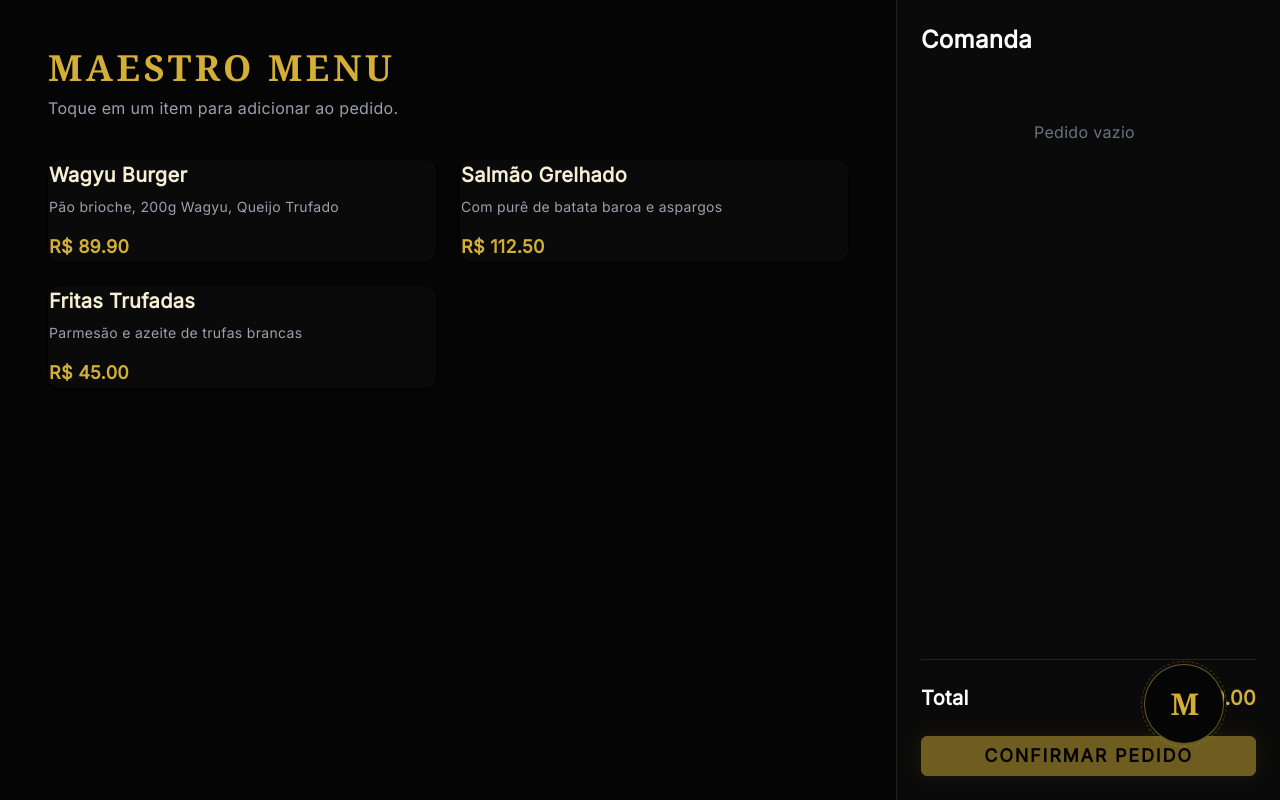
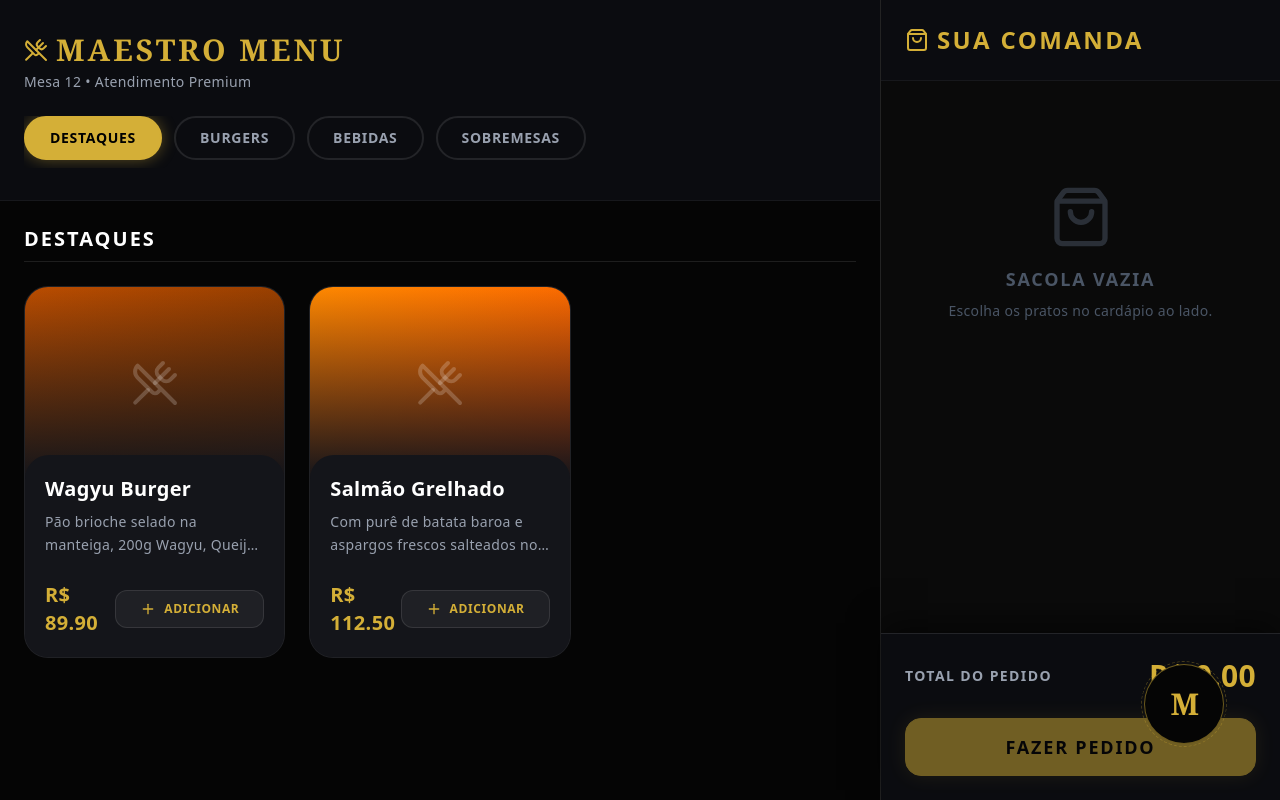
Before and after one commit to PedroHenriqueTP/maestro-food, a Next.js app in the folder maestro-frontend/: page /order in a window 1280 px wide. Built offline with nearby package versions, Linux system fonts and the light colour scheme.

Commit message:
test(simulator): cardápio digital + marketplace otimizado para cliente final - Pitbull Simulator

```diff
--- a/maestro-frontend/src/app/order/page.tsx
+++ b/maestro-frontend/src/app/order/page.tsx
@@ -5,14 +5,21 @@ import { motion, AnimatePresence } from 'framer-motion';
 import { Card } from '@/components/ui/card';
 import { Button } from '@/components/ui/button';
 
+import { UtensilsCrossed, Plus, Minus, ShoppingBag, X, Info } from 'lucide-react';
+
+const CATEGORIES = ['Destaques', 'Burgers', 'Bebidas', 'Sobremesas'];
+
 const MENU_ITEMS = [
-  { id: '1', name: 'Wagyu Burger', price: 89.90, desc: 'Pão brioche, 200g Wagyu, Queijo Trufado' },
-  { id: '2', name: 'Salmão Grelhado', price: 112.50, desc: 'Com purê de batata baroa e aspargos' },
-  { id: '3', name: 'Fritas Trufadas', price: 45.00, desc: 'Parmesão e azeite de trufas brancas' },
+  { id: '1', category: 'Destaques', name: 'Wagyu Burger', price: 89.90, desc: 'Pão brioche selado na manteiga, 200g Wagyu, Queijo Trufado e maionese da casa.', img: 'bg-gradient-to-br from-amber-700 to-amber-900' },
+  { id: '2', category: 'Destaques', name: 'Salmão Grelhado', price: 112.50, desc: 'Com purê de batata baroa e aspargos frescos salteados no azeite.', img: 'bg-gradient-to-br from-orange-400 to-orange-600' },
+  { id: '3', category: 'Burgers', name: 'Smash Duplo', price: 45.00, desc: 'Pão de batata, 2x smash 90g, cheddar inglês, bacon caramelizado.', img: 'bg-gradient-to-br from-amber-600 to-amber-800' },
+  { id: '4', category: 'Bebidas', name: 'Negroni Envelhecido', price: 42.00, desc: 'Envelhecido em barril de carvalho por 30 dias.', img: 'bg-gradient-to-br from-red-600 to-red-900' },
 ];
 
 export default function OrderFlow() {
-  const [cart, setCart] = useState<{id: string, name: string, price: number, qty: number}[]>([]);
+  const [cart, setCart] = useState<{id: string, name: string, price: number, qty: number, obs?: string}[]>([]);
+  const [activeCategory, setActiveCategory] = useState('Destaques');
+  const [isCartOpen, setIsCartOpen] = useState(false);
 
   const addToCart = (item: any) => {
     const existing = cart.find(c => c.id === item.id);
@@ -23,86 +30,190 @@ export default function OrderFlow() {
     }
   };
 
+  const removeFromCart = (id: string) => {
+    const existing = cart.find(c => c.id === id);
+    if (existing && existing.qty > 1) {
+      setCart(cart.map(c => c.id === id ? { ...c, qty: c.qty - 1 } : c));
+    } else {
+      setCart(cart.filter(c => c.id !== id));
+    }
+  };
+
   const total = cart.reduce((acc, curr) => acc + (curr.price * curr.qty), 0);
 
   return (
-    <div className="min-h-screen bg-[#050505] text-white flex flex-col md:flex-row">
-      {/* Menu Area (Liquid Flow) */}
-      <div className="flex-1 p-6 md:p-12 overflow-y-auto">
-        <header className="mb-10">
-          <h1 className="text-4xl font-extrabold text-[#D4AF37] uppercase tracking-widest font-serif">Maestro Menu</h1>
-          <p className="text-gray-400 mt-2">Toque em um item para adicionar ao pedido.</p>
+    <div className="min-h-screen bg-[#050505] text-white flex flex-col md:flex-row pb-24 md:pb-0 font-sans">
+
+      {/* Menu Area (Mobile First) */}
+      <div className="flex-1 overflow-y-auto">
+        <header className="px-6 py-8 bg-[#0B0C10] border-b border-white/5 sticky top-0 z-30">
+          <div className="flex items-center justify-between mb-6">
+            <div>
+              <h1 className="text-3xl font-extrabold text-[#D4AF37] uppercase tracking-widest font-serif flex items-center gap-2">
+                <UtensilsCrossed className="w-6 h-6" /> Maestro Menu
+              </h1>
+              <p className="text-gray-400 mt-1 text-sm font-medium tracking-wide">Mesa 12 • Atendimento Premium</p>
+            </div>
+          </div>
+
+          {/* Categories Horizontal Scroll */}
+          <div className="flex overflow-x-auto gap-3 pb-2 custom-scrollbar hide-scrollbar snap-x">
+            {CATEGORIES.map(cat => (
+              <button
+                key={cat}
+                onClick={() => setActiveCategory(cat)}
+                className={`snap-start whitespace-nowrap px-6 py-2.5 rounded-full text-sm font-bold uppercase tracking-wider transition-all active:scale-95 border-2 ${
+                  activeCategory === cat ? 'bg-[#D4AF37] text-black border-[#D4AF37] shadow-[0_0_15px_rgba(212,175,55,0.4)]' : 'bg-transparent text-gray-400 border-white/10 hover:border-white/30'
+                }`}
+              >
+                {cat}
+              </button>
+            ))}
+          </div>
         </header>
 
-        <div className="grid grid-cols-1 md:grid-cols-2 gap-6">
-          {MENU_ITEMS.map((item) => (
+        <div className="p-6">
+          <h2 className="text-xl font-bold text-white mb-6 uppercase tracking-widest border-b border-white/10 pb-2">{activeCategory}</h2>
+
+          <div className="grid grid-cols-1 md:grid-cols-2 lg:grid-cols-3 gap-6">
+            {MENU_ITEMS.filter(i => i.category === activeCategory).map((item) => (
               <motion.div
                 key={item.id}
-              whileHover={{ scale: 1.02 }}
-              whileTap={{ scale: 0.98 }}
                 layout
-              onClick={() => addToCart(item)}
-              className="cursor-pointer"
+                className="bg-[#14151A] border border-white/5 rounded-3xl overflow-hidden flex flex-col active:scale-[0.98] transition-transform"
               >
-              <Card variant="glass" className="h-full flex flex-col justify-between border-transparent hover:border-[#D4AF37]/50 transition-colors">
+                {/* Image Placeholder */}
+                <div className={`h-48 w-full ${item.img} relative flex items-center justify-center`}>
+                  <div className="absolute inset-0 bg-gradient-to-t from-[#14151A] to-transparent"></div>
+                  <UtensilsCrossed className="w-12 h-12 text-white/20 relative z-10" />
+                </div>
+
+                <div className="p-5 flex-1 flex flex-col justify-between -mt-6 relative z-20 bg-[#14151A] rounded-t-3xl">
                   <div>
-                  <h3 className="text-xl font-bold">{item.name}</h3>
-                  <p className="text-sm text-gray-400 mt-2">{item.desc}</p>
+                    <h3 className="text-xl font-black text-white">{item.name}</h3>
+                    <p className="text-sm text-gray-400 mt-2 leading-relaxed line-clamp-2">{item.desc}</p>
                   </div>
-                <div className="mt-4 text-[#D4AF37] font-bold text-lg">
+
+                  <div className="mt-6 flex items-center justify-between">
+                    <div className="text-[#D4AF37] font-black text-xl">
                       R$ {item.price.toFixed(2)}
                     </div>
-              </Card>
+
+                    {cart.find(c => c.id === item.id) ? (
+                      <div className="flex items-center gap-3 bg-[#0B0C10] rounded-xl p-1 border border-white/10">
+                        <button onClick={(e) => { e.stopPropagation(); removeFromCart(item.id); }} className="w-8 h-8 flex items-center justify-center rounded-lg bg-white/5 active:bg-white/10 text-white">
+                          <Minus className="w-4 h-4" />
+                        </button>
+                        <span className="font-bold w-4 text-center">{cart.find(c => c.id === item.id)?.qty}</span>
+                        <button onClick={(e) => { e.stopPropagation(); addToCart(item); }} className="w-8 h-8 flex items-center justify-center rounded-lg bg-[#D4AF37] text-black active:scale-95">
+                          <Plus className="w-4 h-4" />
+                        </button>
+                      </div>
+                    ) : (
+                      <button
+                        onClick={(e) => { e.stopPropagation(); addToCart(item); }}
+                        className="bg-white/5 hover:bg-white/10 border border-white/10 text-[#D4AF37] font-bold py-2.5 px-6 rounded-xl transition-colors active:scale-95 uppercase tracking-wider text-xs flex items-center gap-2"
+                      >
+                        <Plus className="w-4 h-4" /> Adicionar
+                      </button>
+                    )}
+                  </div>
+                </div>
               </motion.div>
             ))}
           </div>
         </div>
+      </div>
 
-      {/* Cart/Summary Sidebar */}
-      <div className="w-full md:w-96 bg-[#0a0a0a] border-l border-white/10 p-6 flex flex-col min-h-[50vh] md:min-h-screen">
-        <h2 className="text-2xl font-bold mb-6">Comanda</h2>
+      {/* Desktop Cart Sidebar / Mobile Modal */}
+      <div className={`fixed inset-0 z-50 md:relative md:inset-auto w-full md:w-[400px] bg-[#0a0a0a] border-l border-white/10 flex flex-col transition-transform duration-300 ${isCartOpen ? 'translate-y-0' : 'translate-y-full md:translate-y-0'}`}>
+        <div className="p-6 border-b border-white/5 flex items-center justify-between bg-[#0B0C10]">
+          <h2 className="text-2xl font-black uppercase tracking-widest text-[#D4AF37] flex items-center gap-2">
+            <ShoppingBag className="w-6 h-6" /> Sua Comanda
+          </h2>
+          <button onClick={() => setIsCartOpen(false)} className="md:hidden p-2 bg-white/5 rounded-full text-gray-400">
+            <X className="w-6 h-6" />
+          </button>
+        </div>
 
-        <div className="flex-1 overflow-y-auto space-y-4 pr-2">
+        <div className="flex-1 overflow-y-auto p-6 space-y-4">
           <AnimatePresence>
             {cart.map((item) => (
               <motion.div
                 key={item.id}
-                initial={{ opacity: 0, x: 20 }}
-                animate={{ opacity: 1, x: 0 }}
+                initial={{ opacity: 0, scale: 0.9 }}
+                animate={{ opacity: 1, scale: 1 }}
                 exit={{ opacity: 0, scale: 0.8 }}
                 layout
-                className="flex justify-between items-center bg-white/5 p-4 rounded-lg"
+                className="bg-[#14151A] p-4 rounded-2xl border border-white/5"
               >
+                <div className="flex justify-between items-start mb-4">
                   <div>
-                  <span className="font-bold block">{item.name}</span>
-                  <span className="text-xs text-gray-400">{item.qty}x R$ {item.price.toFixed(2)}</span>
+                    <span className="font-bold text-white text-lg block">{item.name}</span>
+                    <span className="text-sm font-black text-[#D4AF37]">R$ {(item.price * item.qty).toFixed(2)}</span>
                   </div>
-                <div className="font-bold text-[#D4AF37]">
-                  R$ {(item.price * item.qty).toFixed(2)}
+
+                  {/* Qty Controls inside Cart */}
+                  <div className="flex items-center gap-3 bg-[#0B0C10] rounded-xl p-1 border border-white/10">
+                    <button onClick={() => removeFromCart(item.id)} className="w-7 h-7 flex items-center justify-center rounded-lg bg-white/5 text-white"><Minus className="w-4 h-4" /></button>
+                    <span className="font-bold w-4 text-center text-sm">{item.qty}</span>
+                    <button onClick={() => addToCart(item)} className="w-7 h-7 flex items-center justify-center rounded-lg bg-[#D4AF37] text-black"><Plus className="w-4 h-4" /></button>
+                  </div>
+                </div>
+
+                {/* Observações */}
+                <div className="mt-2 bg-[#050505] rounded-xl px-3 py-2 flex items-center gap-2 border border-white/5">
+                  <Info className="w-4 h-4 text-gray-500" />
+                  <input type="text" placeholder="Adicionar observação..." className="bg-transparent text-xs text-white w-full outline-none placeholder:text-gray-600" />
                 </div>
               </motion.div>
             ))}
           </AnimatePresence>
           {cart.length === 0 && (
-            <div className="text-center text-gray-500 mt-10">Pedido vazio</div>
+            <div className="text-center text-gray-600 mt-20 flex flex-col items-center">
+              <ShoppingBag className="w-16 h-16 mb-4 opacity-50" />
+              <p className="font-bold text-lg uppercase tracking-widest">Sacola Vazia</p>
+              <p className="text-sm mt-2">Escolha os pratos no cardápio ao lado.</p>
+            </div>
           )}
         </div>
 
-        <div className="pt-6 border-t border-white/10 mt-6">
-          <div className="flex justify-between items-center mb-6 text-xl font-bold">
-            <span>Total</span>
-            <span className="text-[#D4AF37]">R$ {total.toFixed(2)}</span>
+        <div className="p-6 bg-[#0B0C10] border-t border-white/10 shadow-[0_-10px_30px_rgba(0,0,0,0.5)]">
+          <div className="flex justify-between items-center mb-6 text-xl">
+            <span className="font-bold text-gray-400 uppercase tracking-widest text-sm">Total do Pedido</span>
+            <span className="text-[#D4AF37] font-black text-3xl">R$ {total.toFixed(2)}</span>
           </div>
           <Button
             variant="primary"
             size="lg"
-            className="w-full text-lg uppercase tracking-widest"
+            className={`w-full py-7 text-lg font-black uppercase tracking-widest rounded-2xl ${cart.length > 0 ? 'shadow-[0_0_20px_rgba(212,175,55,0.4)]' : ''}`}
             disabled={cart.length === 0}
+            onClick={() => {
+              alert("Pedido enviado para a Cozinha (KDS)!");
+              setCart([]);
+              setIsCartOpen(false);
+            }}
           >
-            Confirmar Pedido
+            Fazer Pedido
           </Button>
         </div>
       </div>
+
+      {/* Floating View Cart Button for Mobile */}
+      {!isCartOpen && (
+        <div className="md:hidden fixed bottom-6 left-0 w-full px-6 z-40">
+          <button
+            onClick={() => setIsCartOpen(true)}
+            className="w-full bg-[#D4AF37] text-black font-black uppercase tracking-widest text-lg py-5 rounded-2xl shadow-[0_10px_40px_rgba(212,175,55,0.5)] flex items-center justify-between px-6 active:scale-95 transition-transform"
+          >
+            <div className="flex items-center gap-3">
+              <div className="bg-black/20 px-3 py-1 rounded-lg">{cart.reduce((acc, c) => acc + c.qty, 0)}</div>
+              <span>Ver Comanda</span>
+            </div>
+            <span>R$ {total.toFixed(2)}</span>
+          </button>
+        </div>
+      )}
     </div>
   );
 }
```
Lines whose indentation alone changed are shown as unchanged.
